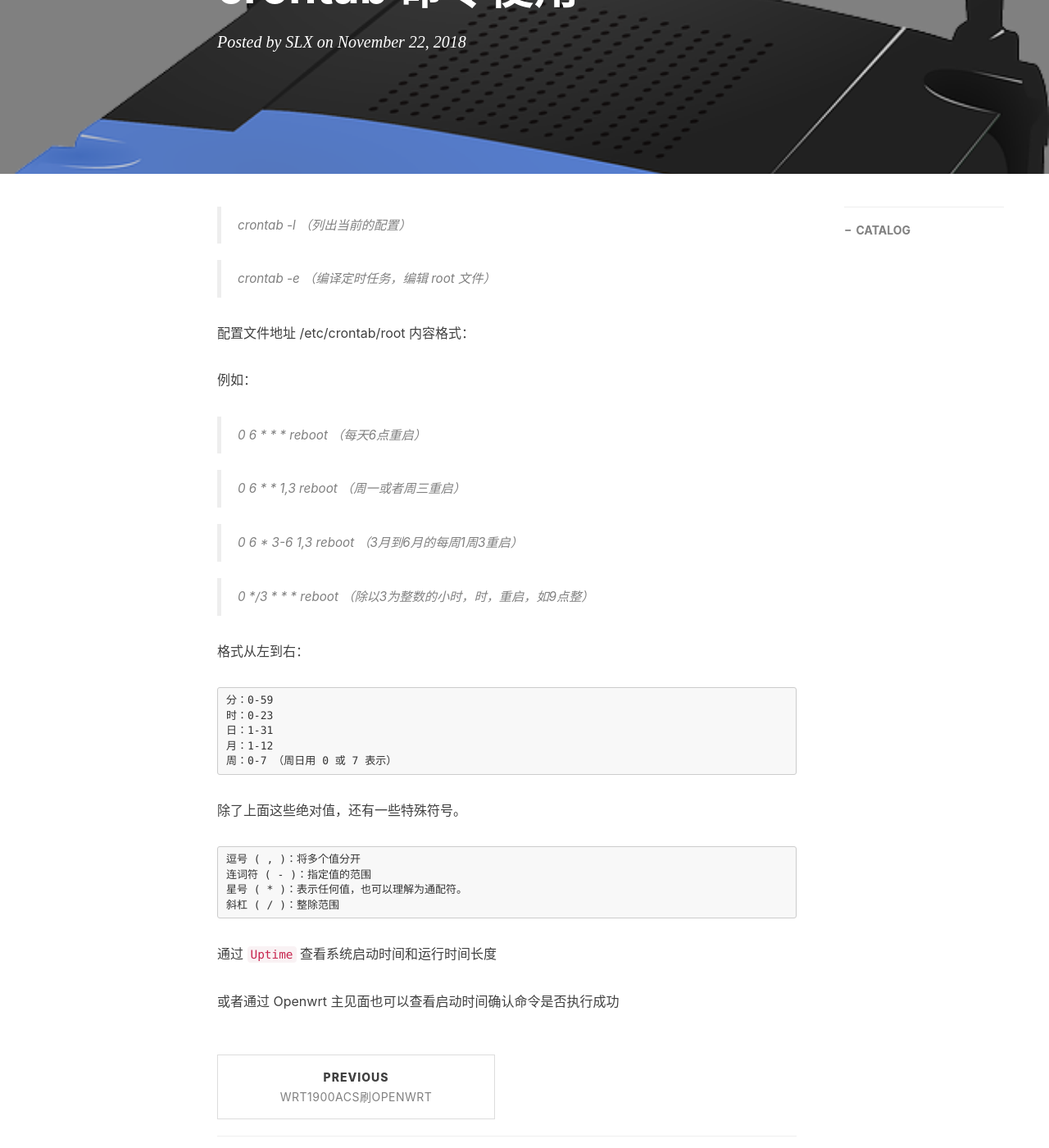
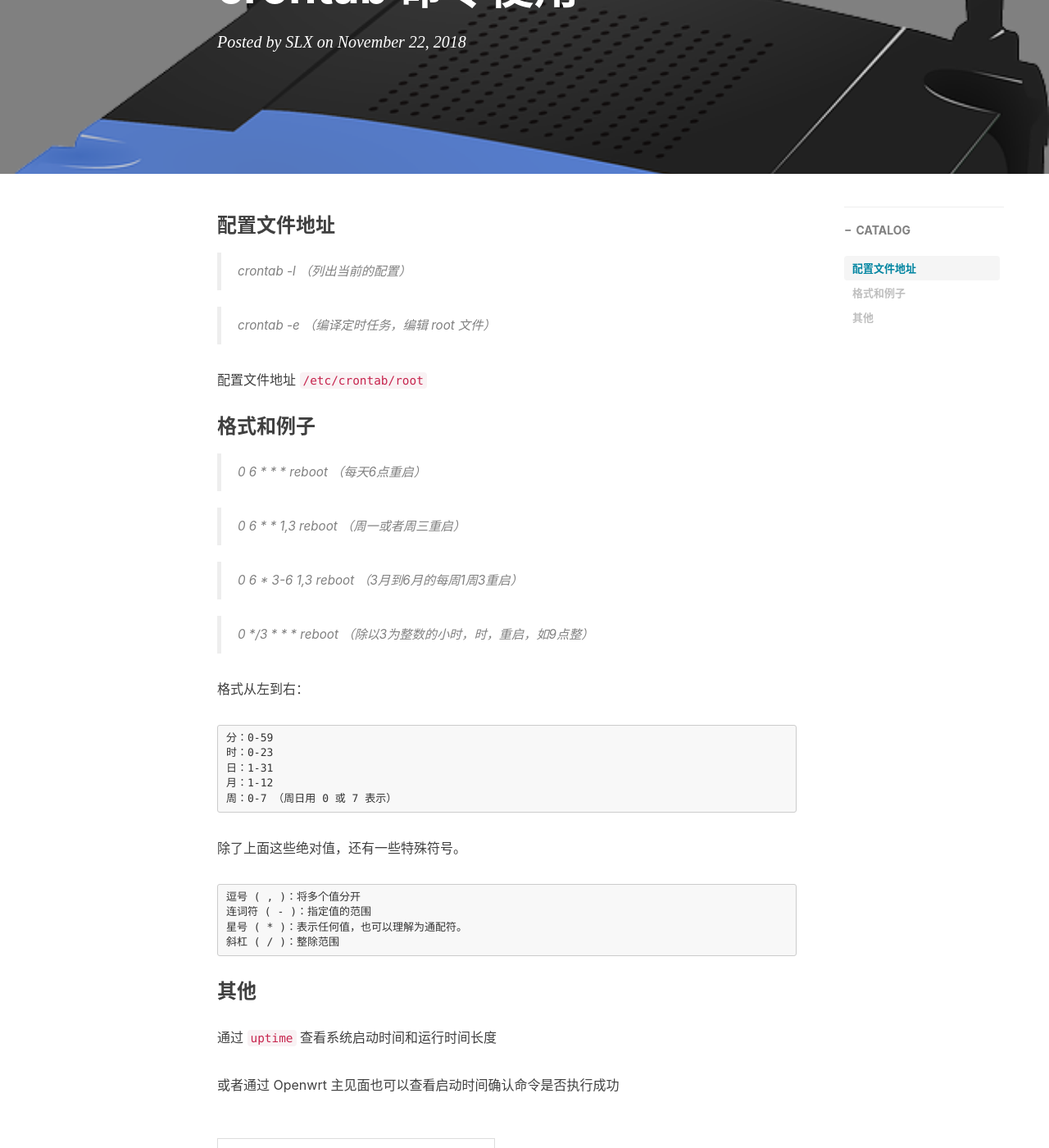
Before and after one commit to shanglanxin/shanglanxin.github.io, a Jekyll site: the page built from _posts/2018-11-22-crontab使用.md, in a window 1280 px wide and 1400 px high, scrolled down 245 px. Shown: the whole window at 82% size. Built offline with Jekyll 4.4.1, drawn with Linux system fonts in a browser that asks for light colours; nearby versions of some CDN libraries; comment, search, counter and statistics services are not loaded.

Commit message:
Update 2018-11-22-crontab使用.md

```diff
--- a/_posts/2018-11-22-crontab使用.md
+++ b/_posts/2018-11-22-crontab使用.md
@@ -11,16 +11,16 @@ tags:
     - openwrt
 ---
 
+### 配置文件地址
 >crontab -l
 （列出当前的配置）
 
 >crontab -e
 （编译定时任务，编辑 root 文件）
 
-配置文件地址 /etc/crontab/root
-内容格式：
+配置文件地址 `/etc/crontab/root`
 
-例如：
+### 格式和例子
 
 >0 6 * * * reboot
 （每天6点重启）
@@ -49,7 +49,7 @@ tags:
 	星号 ( * )：表示任何值，也可以理解为通配符。
 	斜杠 ( / )：整除范围
 
-
-通过 `Uptime` 查看系统启动时间和运行时间长度
+### 其他
+通过 `uptime` 查看系统启动时间和运行时间长度
 
 或者通过 Openwrt 主见面也可以查看启动时间确认命令是否执行成功
```
